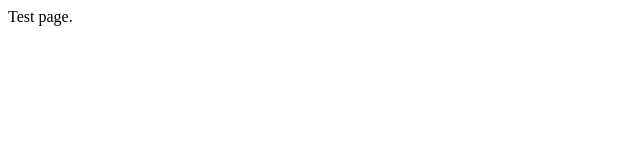
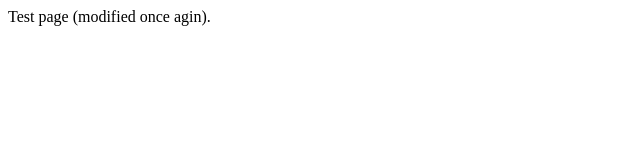
Before and after one commit to ridmaur/analytics, a plain HTML site: page index.html in a window 1280 px wide. Shown: the whole page, without its empty margins (0-640 px from the left). Drawn offline with Linux system fonts and the light colour scheme.

Commit message:
Some changes

```diff
--- a/index.html
+++ b/index.html
@@ -2,5 +2,5 @@
     <title>Test</title>
     <script src="AppMeasurement.js"></script>
     <script src="MyVariables.js"></script>
-    <body>Test page.</body>
+    <body>Test page (modified once agin).</body>
 </html>
```
